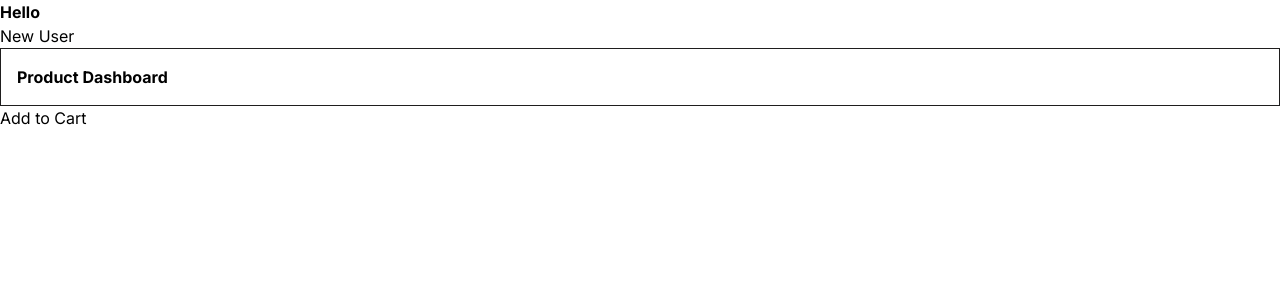
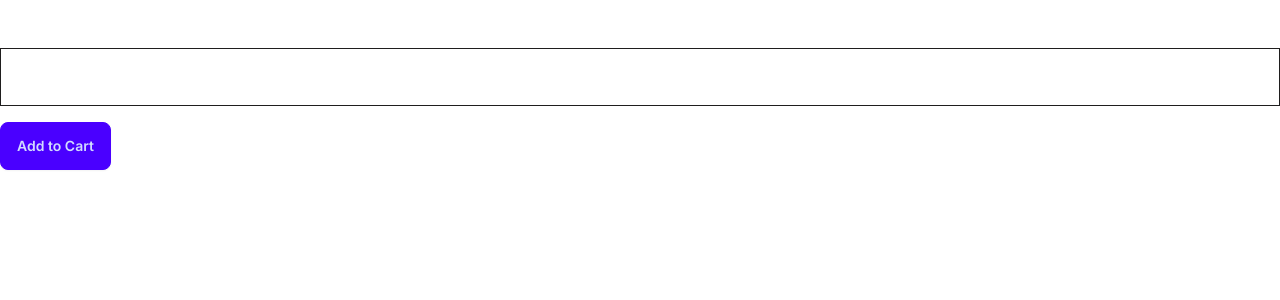
Before and after one commit to MiralVyas/basic-next-app, a Next.js app: page / in a window 1280 px wide. Shown: the top 300 px of the page. Built offline with nearby package versions, Linux system fonts and the light colour scheme.

Commit message:
Added Daisy UI

```diff
--- a/app/components/AddToCart.tsx
+++ b/app/components/AddToCart.tsx
@@ -3,7 +3,7 @@
 
 const AddToCart = () => {
   return (
-    <button onClick={()=>{console.log("Button Clicked")}}>Add to Cart</button>
+    <button className='mt-4 btn btn-primary' onClick={()=>{console.log("Button Clicked")}}>Add to Cart</button>
   )
 }
 
--- a/app/globals.css
+++ b/app/globals.css
@@ -6,16 +6,13 @@
   --foreground-rgb: 0, 0, 0;
 }
 
-@media (prefers-color-scheme: dark) {
+@media (prefers-color-scheme: light) {
   :root {
     --foreground-rgb: 255, 255, 255;
   }
 }
 
 body {
-  color: rgb(var(--background-start-rgb));
+  color: rgb(var(--foreground-rgb));
+
 }
-
-h1 {
-  font-weight: bold;
-}
--- a/package.json
+++ b/package.json
@@ -21,5 +21,8 @@
     "react-dom": "18.3.1",
     "tailwindcss": "3.4.3",
     "typescript": "5.4.5"
+  },
+  "devDependencies": {
+    "daisyui": "^4.11.1"
   }
 }
--- a/tailwind.config.ts
+++ b/tailwind.config.ts
@@ -15,6 +15,17 @@
       },
     },
   },
-  plugins: [],
+  plugins: [
+    require('daisyui'),
+  ],
+  daisyui: {
+    darkTheme: false, // name of one of the included themes for dark mode
+    base: true, // applies background color and foreground color for root element by default
+    styled: true, // include daisyUI colors and design decisions for all components
+    utils: true, // adds responsive and modifier utility classes
+    prefix: "", // prefix for daisyUI classnames (components, modifiers and responsive class names. Not colors)
+    logs: true, // Shows info about daisyUI version and used config in the console when building your CSS
+    themeRoot: ":root", // The element that receives theme color CSS variables
+  },
 }
 export default config
```
Also changed, not shown: 1 other file (tests, documents, lock files or other folders).
